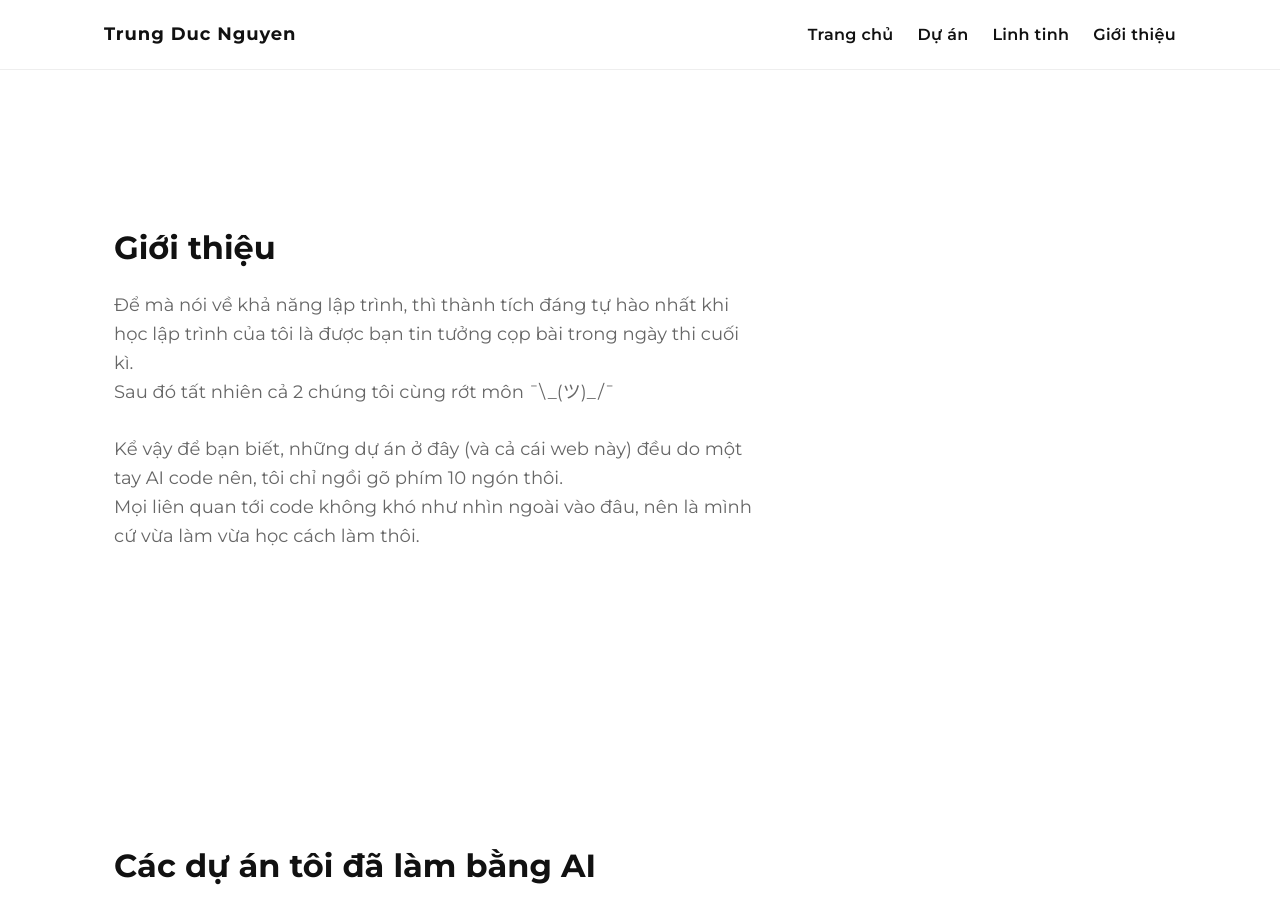
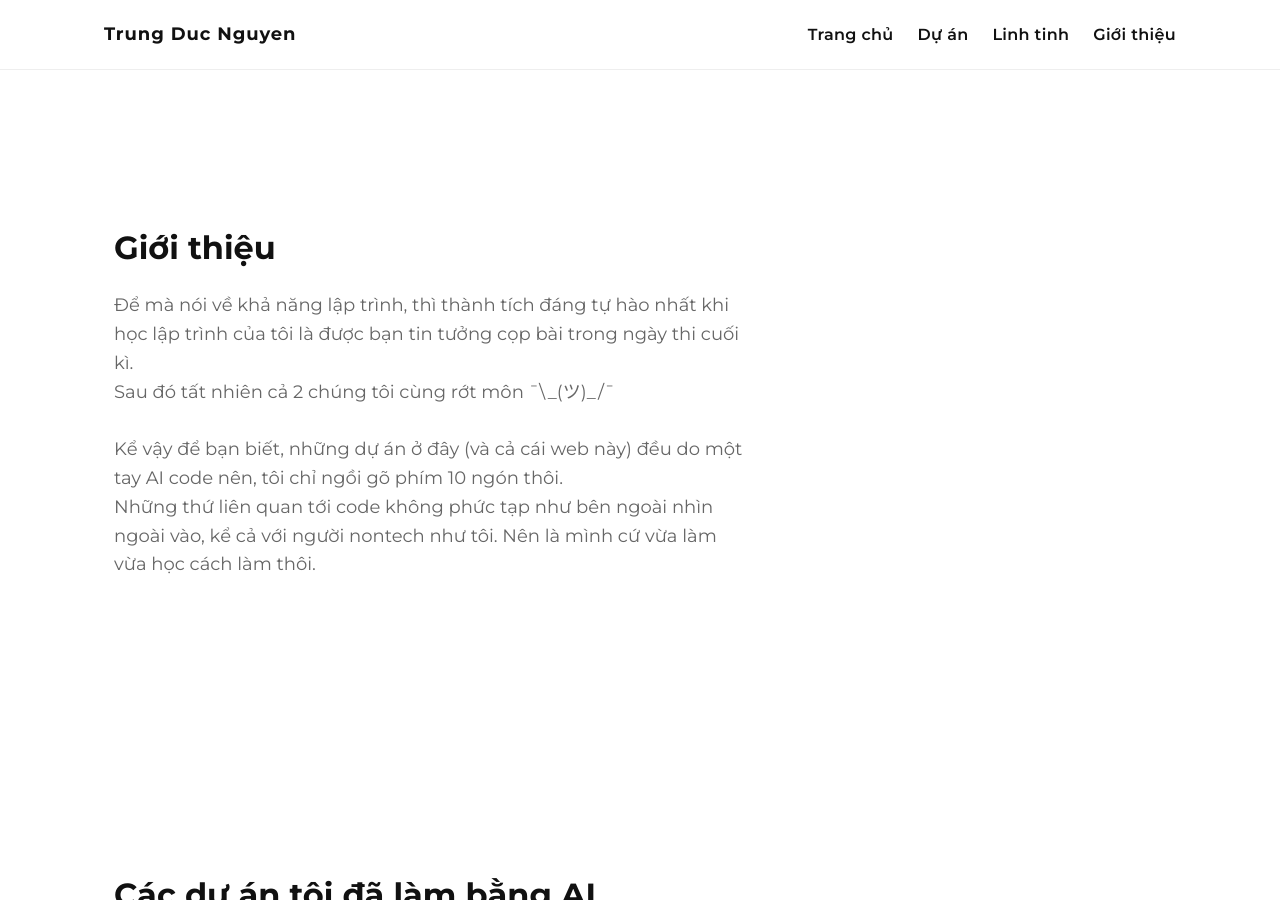
Before and after one commit to trungducngtd/trungducngtd.github.io, a Jekyll site: the page built from projects.html, in a window 1280 px wide and 900 px high. Built offline with Jekyll 4.4.1, drawn with Linux system fonts in a browser that asks for light colours.

Commit message:
Rephrase text about coding complexity

```diff
--- a/projects.html
+++ b/projects.html
@@ -11,7 +11,7 @@ title: Dự án
     Sau đó tất nhiên cả 2 chúng tôi cùng rớt môn ¯\_(ツ)_/¯<br><br>
 
     Kể vậy để bạn biết, những dự án ở đây (và cả cái web này) đều do một tay AI code nên, tôi chỉ ngồi gõ phím 10 ngón thôi.<br>
-    Mọi liên quan tới code không khó như nhìn ngoài vào đâu, nên là mình cứ vừa làm vừa học cách làm thôi.
+    Những thứ liên quan tới code không phức tạp như bên ngoài nhìn ngoài vào, kể cả với người nontech như tôi. Nên là mình cứ vừa làm vừa học cách làm thôi.
     </p>
   </div>
 </section>
```
